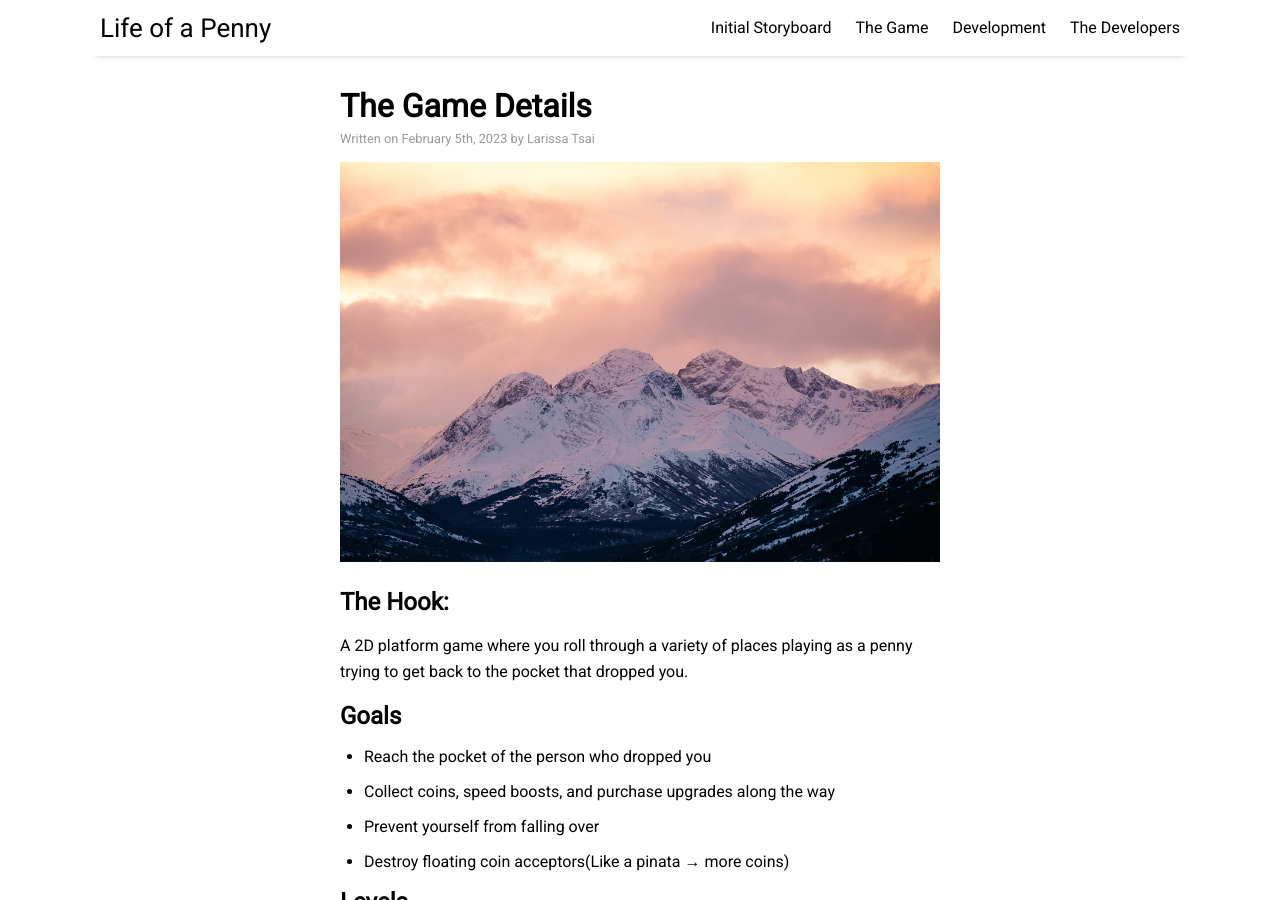
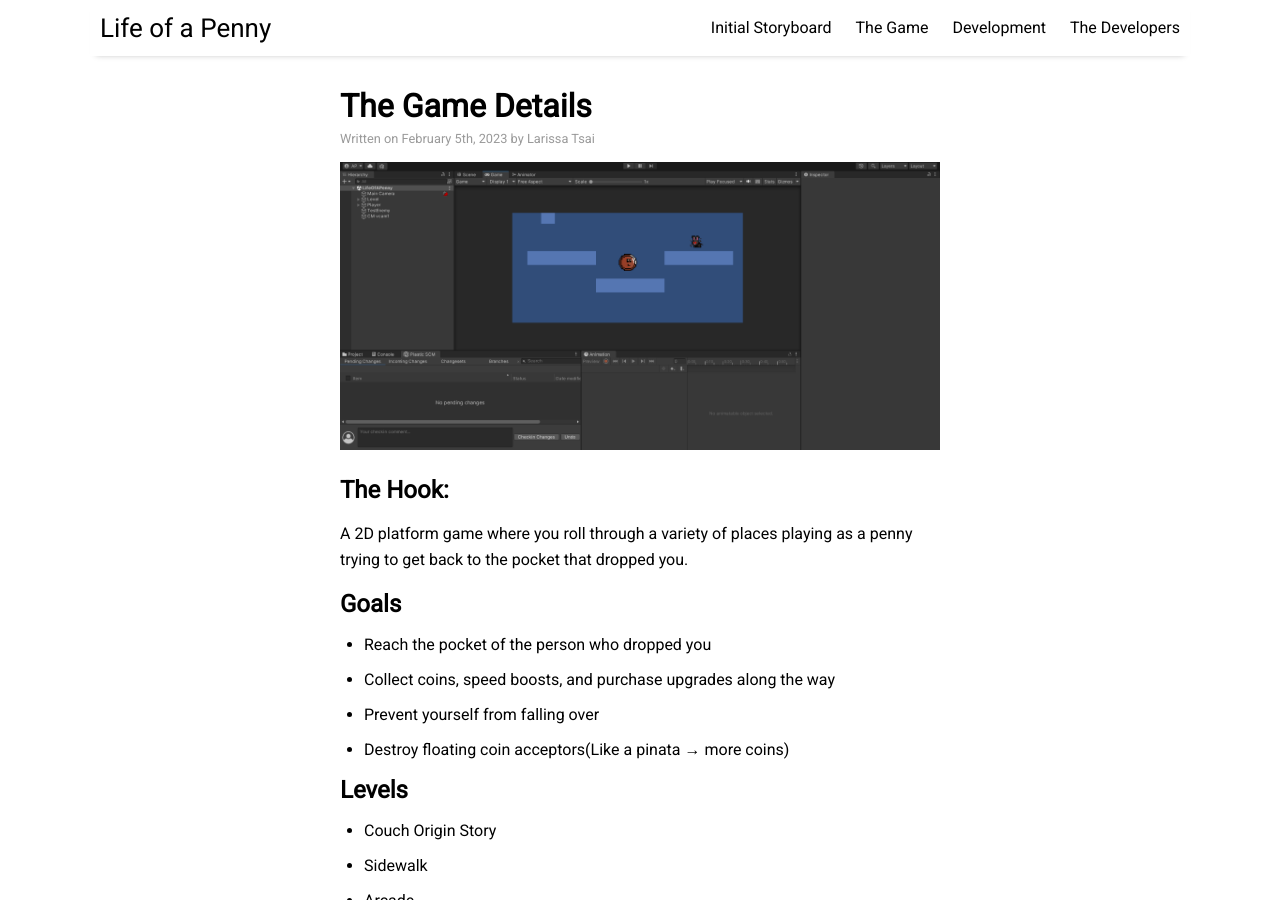
Before and after one commit to milada-game-production/life-of-a-penny.github.io, a Jekyll site: the page built from _posts/2023-02-05-game.md, in a window 1280 px wide and 900 px high. Built offline with Jekyll 4.4.1, drawn with Linux system fonts in a browser that asks for light colours; nearby versions of some CDN libraries.

Commit message:
Update 2023-02-05-game.md

```diff
--- a/_posts/2023-02-05-game.md
+++ b/_posts/2023-02-05-game.md
@@ -4,7 +4,7 @@ title: "The Game Details"
 author: "Larissa Tsai"
 categories: details
 tags: [details]
-image: arctic-2.jpg
+image: PennyMove.png
 ---
 
 ## The Hook:
```
